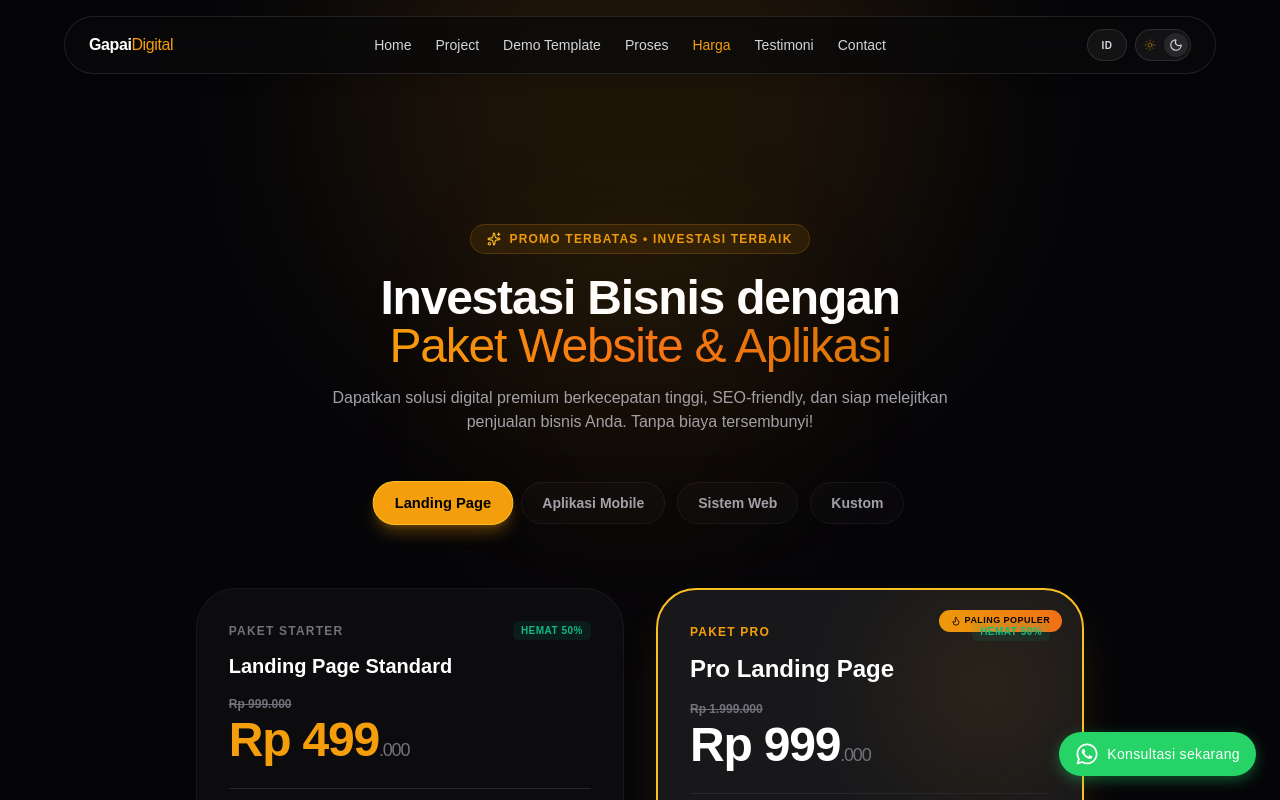
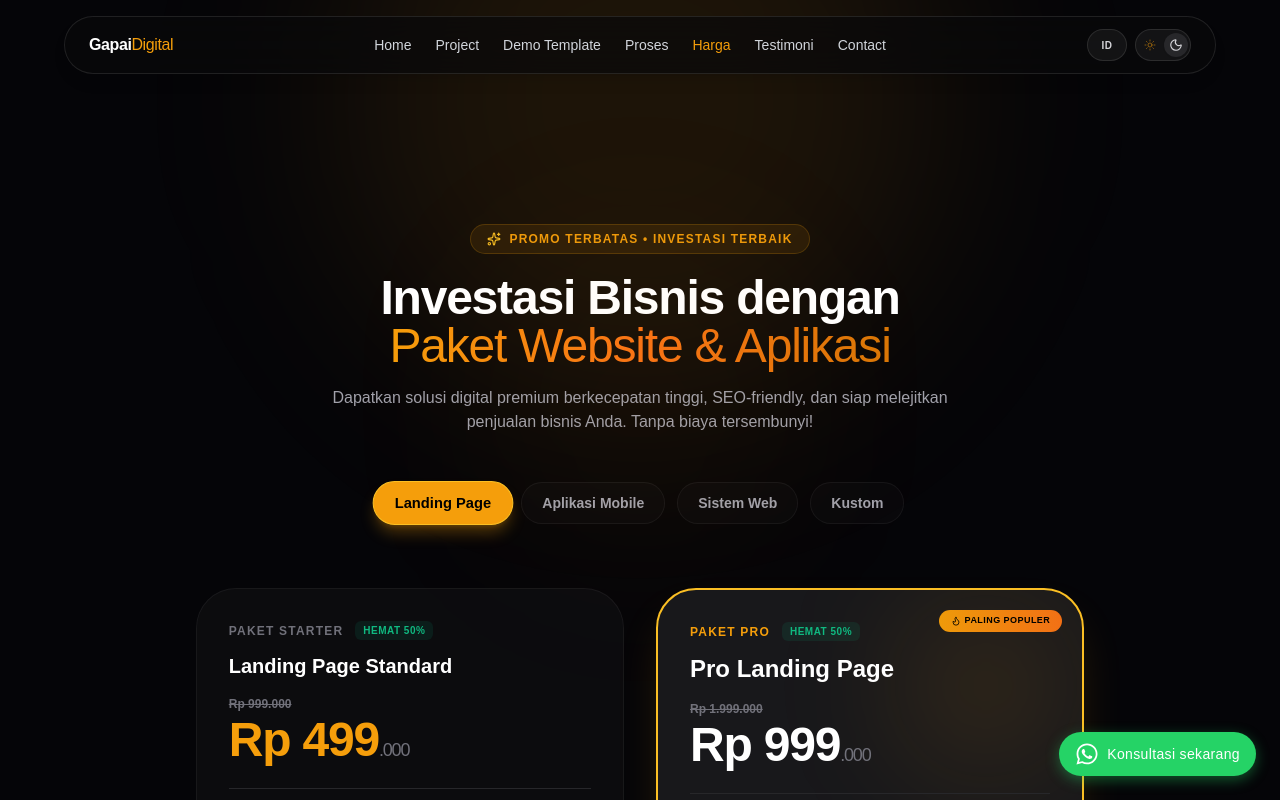
Before and after one commit to rafirachmawan/Rafi-Web-Studio, a React (Vite) app: page /harga in a window 1280 px wide. Shown: the top 800 px of the page. Built offline with nearby package versions, Linux system fonts and the light colour scheme.

Commit message:
feat: add PricingSection component with interactive pricing tiers and multi-language support

```diff
--- a/src/components/home/PricingSection.jsx
+++ b/src/components/home/PricingSection.jsx
@@ -68,7 +68,7 @@
                 className="bg-white dark:bg-zinc-900/40 border border-black/5 dark:border-white/5 rounded-[2.5rem] p-8 flex flex-col justify-between shadow-xl shadow-black/[0.02] dark:shadow-none min-h-[480px] relative overflow-hidden group hover:border-zinc-300 dark:hover:border-zinc-800 transition-all duration-300"
               >
                 <div className="text-left">
-                  <div className="flex justify-between items-center mb-3">
+                  <div className="flex flex-wrap items-center gap-3 mb-3">
                     <span className="text-xs font-bold text-zinc-500 uppercase tracking-widest">{t("Paket Starter", "Starter Package")}</span>
                     <span className="text-[10px] font-black text-emerald-500 bg-emerald-500/10 px-2 py-0.5 rounded-md uppercase tracking-wider">{t("Hemat 50%", "Save 50%")}</span>
                   </div>
@@ -136,7 +136,7 @@
                 </div>
 
                 <div className="text-left relative z-10">
-                  <div className="flex justify-between items-center mb-3">
+                  <div className="flex flex-wrap items-center gap-3 mb-3">
                     <span className="text-xs font-bold text-amber-500 uppercase tracking-widest">{t("Paket Pro", "Pro Package")}</span>
                     <span className="text-[10px] font-black text-emerald-500 bg-emerald-500/10 px-2 py-0.5 rounded-md uppercase tracking-wider">{t("Hemat 50%", "Save 50%")}</span>
                   </div>
@@ -208,7 +208,7 @@
                 className="bg-white dark:bg-zinc-900/40 border border-black/5 dark:border-white/5 rounded-[2.5rem] p-8 flex flex-col justify-between shadow-xl min-h-[480px] relative overflow-hidden group hover:border-zinc-300 dark:hover:border-zinc-800 transition-all duration-300"
               >
                 <div className="text-left">
-                  <div className="flex justify-between items-center mb-3">
+                  <div className="flex flex-wrap items-center gap-3 mb-3">
                     <span className="text-xs font-bold text-zinc-500 uppercase tracking-widest">{t("Mobile Starter", "Mobile Starter")}</span>
                     <span className="text-[10px] font-black text-emerald-500 bg-emerald-500/10 px-2 py-0.5 rounded-md uppercase tracking-wider">{t("Hemat 50%", "Save 50%")}</span>
                   </div>
@@ -272,7 +272,7 @@
                   {t("Paling Laris", "Best Seller")}
                 </div>
                 <div className="text-left">
-                  <div className="flex justify-between items-center mb-3">
+                  <div className="flex flex-wrap items-center gap-3 mb-3">
                     <span className="text-xs font-bold text-amber-500 uppercase tracking-widest">{t("Mobile Pro", "Mobile Pro")}</span>
                     <span className="text-[10px] font-black text-emerald-500 bg-emerald-500/10 px-2 py-0.5 rounded-md uppercase tracking-wider">{t("Hemat 50%", "Save 50%")}</span>
                   </div>
@@ -336,7 +336,7 @@
                 className="bg-white dark:bg-zinc-900/40 border border-black/5 dark:border-white/5 rounded-[2.5rem] p-8 flex flex-col justify-between shadow-xl min-h-[480px] relative overflow-hidden group hover:border-zinc-300 dark:hover:border-zinc-800 transition-all duration-300"
               >
                 <div className="text-left">
-                  <div className="flex justify-between items-center mb-3">
+                  <div className="flex flex-wrap items-center gap-3 mb-3">
                     <span className="text-xs font-bold text-zinc-500 uppercase tracking-widest">{t("Web System Basic", "Web System Basic")}</span>
                     <span className="text-[10px] font-black text-emerald-500 bg-emerald-500/10 px-2 py-0.5 rounded-md uppercase tracking-wider">{t("Hemat 50%", "Save 50%")}</span>
                   </div>
@@ -400,7 +400,7 @@
                   {t("Paling Komprehensif", "Most Comprehensive")}
                 </div>
                 <div className="text-left">
-                  <div className="flex justify-between items-center mb-3">
+                  <div className="flex flex-wrap items-center gap-3 mb-3">
                     <span className="text-xs font-bold text-amber-500 uppercase tracking-widest">{t("Web System Custom", "Custom Web System")}</span>
                     <span className="text-[10px] font-black text-emerald-500 bg-emerald-500/10 px-2 py-0.5 rounded-md uppercase tracking-wider">{t("Hemat 50%", "Save 50%")}</span>
                   </div>
```
